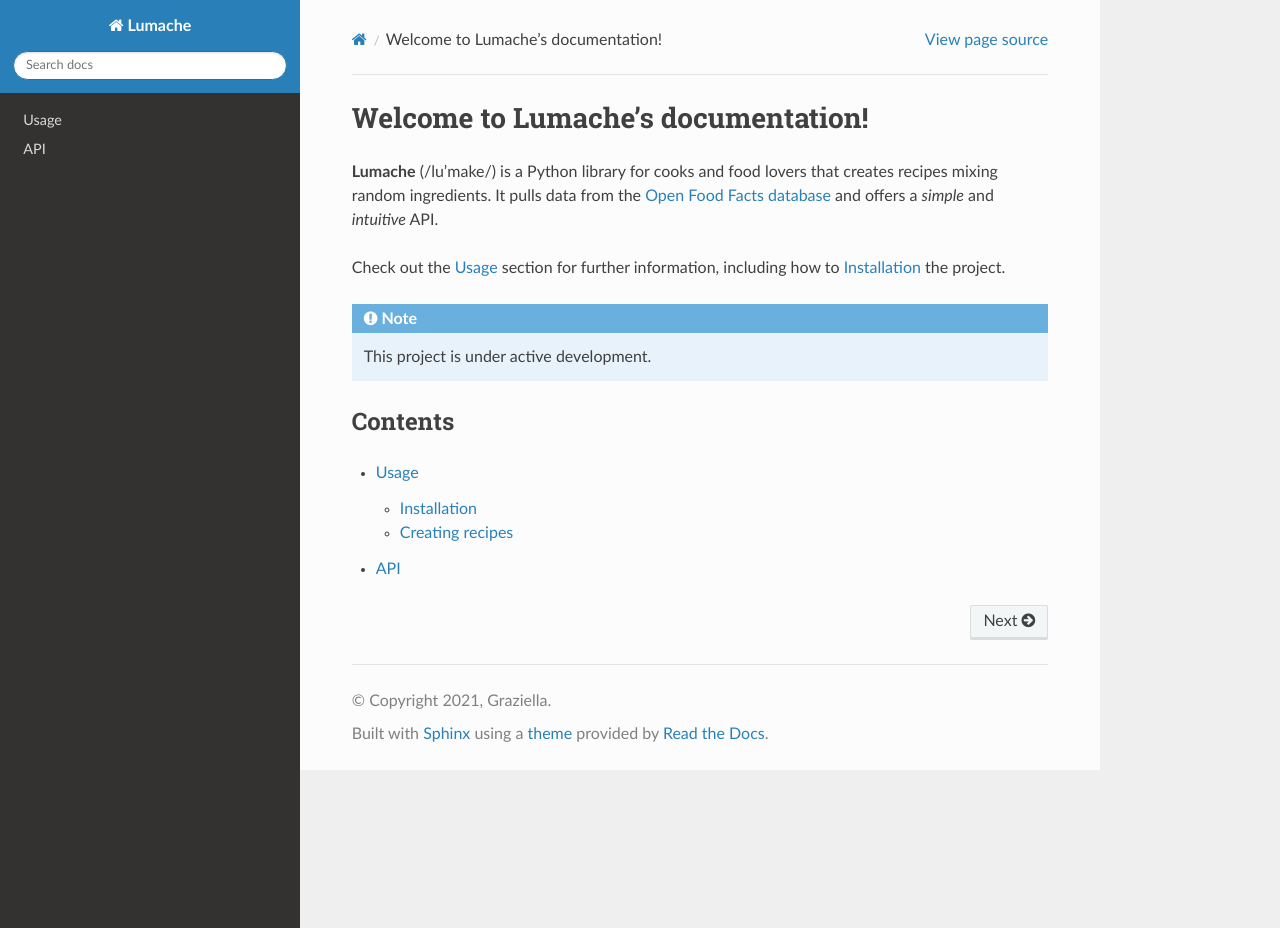
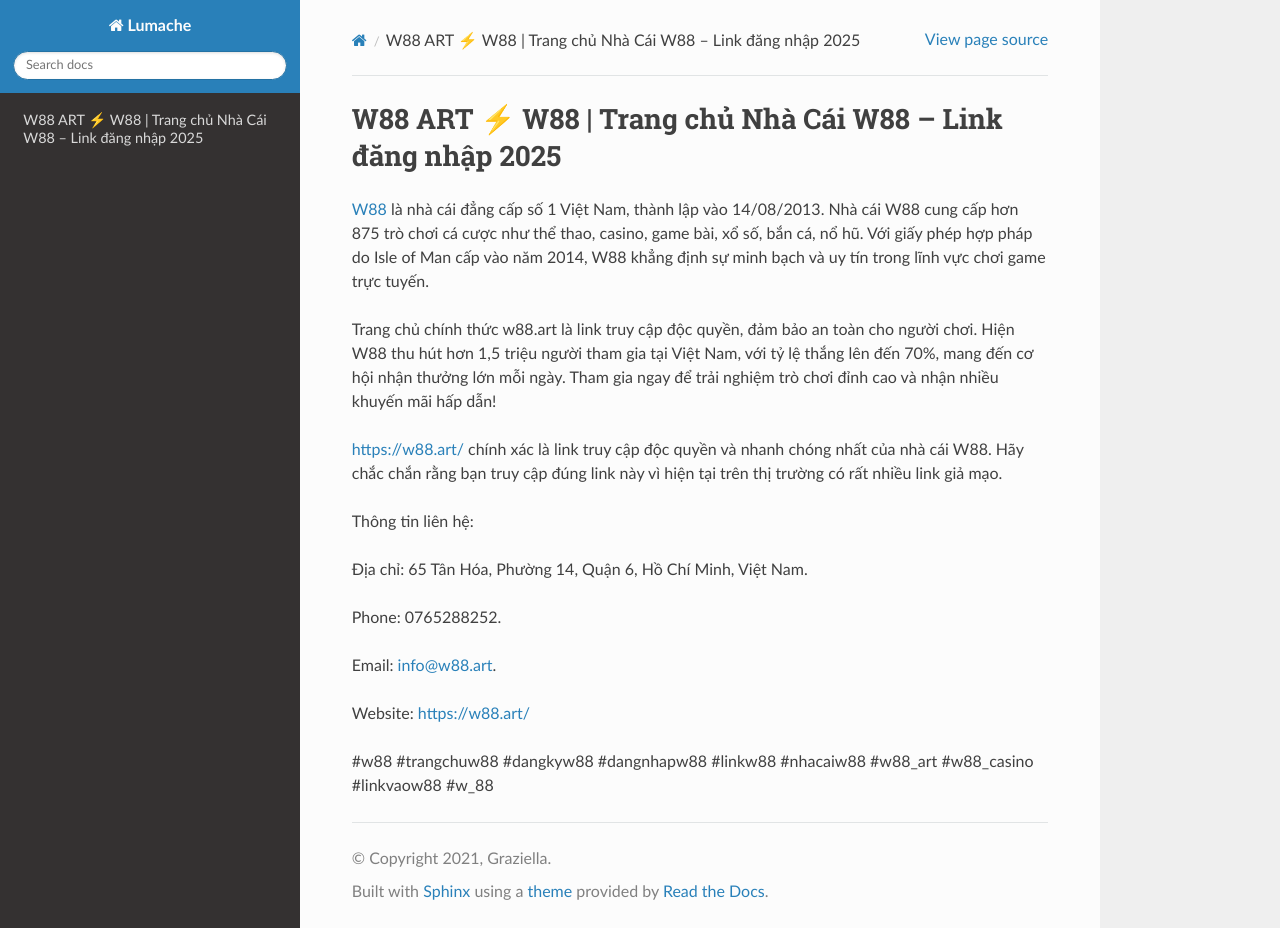
Before and after one commit to ojasvibalay/w88art, a Sphinx documentation site: the page built from docs/source/index.rst, in a window 1280 px wide and 928 px high. Built offline with Sphinx 7.4.7 and the Read the Docs theme 3.1.0, drawn with Linux system fonts in a browser that asks for light colours.

Commit message:
Update index.rst

```diff
--- a/docs/source/index.rst
+++ b/docs/source/index.rst
@@ -1,22 +1,20 @@
-Welcome to Lumache's documentation!
+W88 ART ⚡️ W88 | Trang chủ Nhà Cái W88 – Link đăng nhập 2025
 ===================================
 
-**Lumache** (/lu'make/) is a Python library for cooks and food lovers
-that creates recipes mixing random ingredients.
-It pulls data from the `Open Food Facts database <https://world.openfoodfacts.org/>`_
-and offers a *simple* and *intuitive* API.
+`W88 <https://w88.art/>`_ là nhà cái đẳng cấp số 1 Việt Nam, thành lập vào 14/08/2013. Nhà cái W88 cung cấp hơn 875 trò chơi cá cược như thể thao, casino, game bài, xổ số, bắn cá, nổ hũ. Với giấy phép hợp pháp do Isle of Man cấp vào năm 2014, W88 khẳng định sự minh bạch và uy tín trong lĩnh vực chơi game trực tuyến.
 
-Check out the :doc:`usage` section for further information, including
-how to :ref:`installation` the project.
+Trang chủ chính thức w88.art là link truy cập độc quyền, đảm bảo an toàn cho người chơi. Hiện W88 thu hút hơn 1,5 triệu người tham gia tại Việt Nam, với tỷ lệ thắng lên đến 70%, mang đến cơ hội nhận thưởng lớn mỗi ngày. Tham gia ngay để trải nghiệm trò chơi đỉnh cao và nhận nhiều khuyến mãi hấp dẫn!
 
-.. note::
+https://w88.art/ chính xác là link truy cập độc quyền và nhanh chóng nhất của nhà cái W88. Hãy chắc chắn rằng bạn truy cập đúng link này vì hiện tại trên thị trường có rất nhiều link giả mạo.
 
-   This project is under active development.
+Thông tin liên hệ:
 
-Contents
---------
+Địa chỉ: 65 Tân Hóa, Phường 14, Quận 6, Hồ Chí Minh, Việt Nam.
 
-.. toctree::
+Phone: 0765288252.
 
-   usage
-   api
+Email: info@w88.art.
+
+Website: https://w88.art/
+
+#w88 #trangchuw88 #dangkyw88 #dangnhapw88 #linkw88 #nhacaiw88 #w88_art #w88_casino #linkvaow88 #w_88
```
